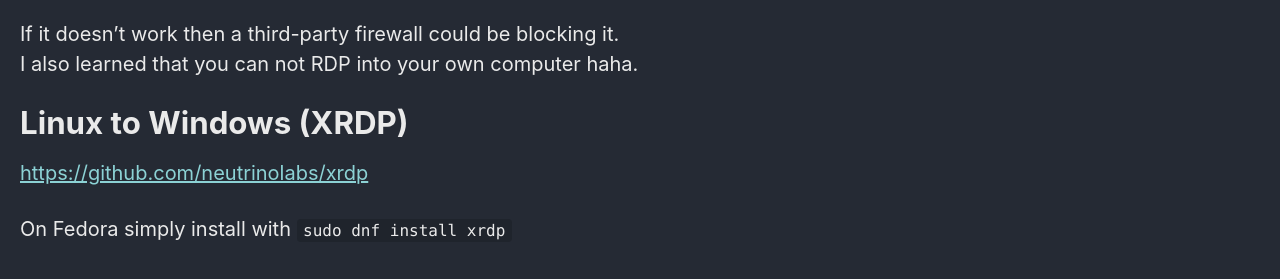
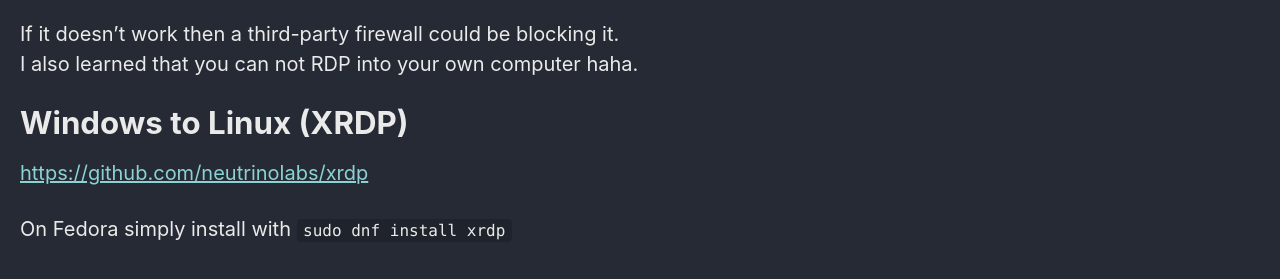
Before and after one commit to Connor-McCartney/Connor-McCartney.github.io, a Jekyll site: the page built from _pages/misc/remoting.md, in a window 1280 px wide. Shown: the part 350-629 px from the top of the page. Built offline with Jekyll 4.4.1, drawn with Linux system fonts in a browser that asks for light colours; cached includes are drawn as plain includes; our own code applies the rules of GitHub Pages for plain Markdown files.

```diff
--- a/_pages/misc/remoting.md
+++ b/_pages/misc/remoting.md
@@ -12,7 +12,7 @@ If it doesn't work then a third-party firewall could be blocking it. <br>
 I also learned that you can not RDP into your own computer haha.
 
 
-# Linux to Windows (XRDP)
+# Windows to Linux (XRDP)
 
 <https://github.com/neutrinolabs/xrdp>
 
```
